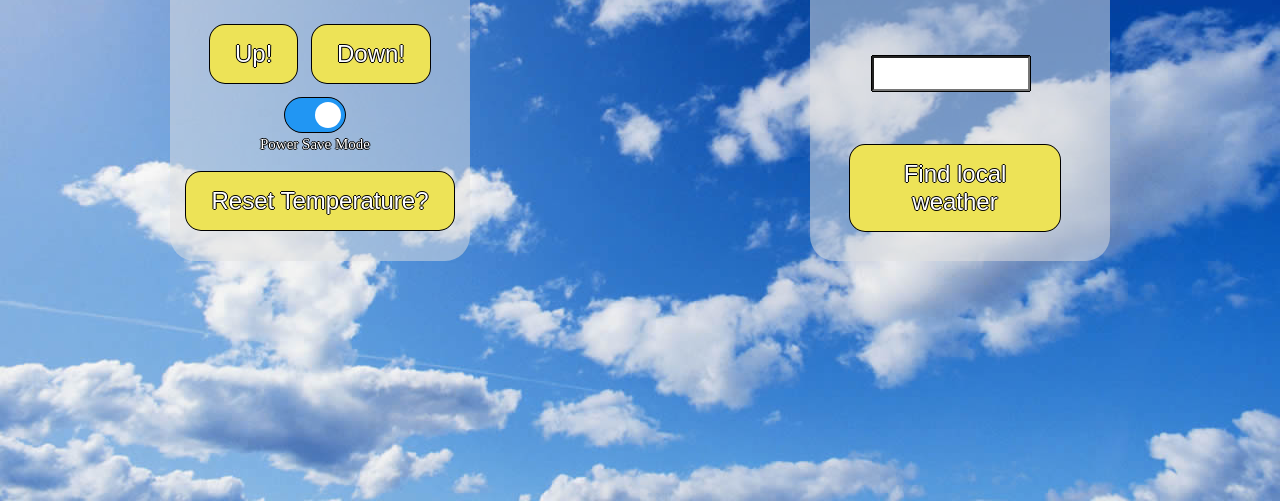
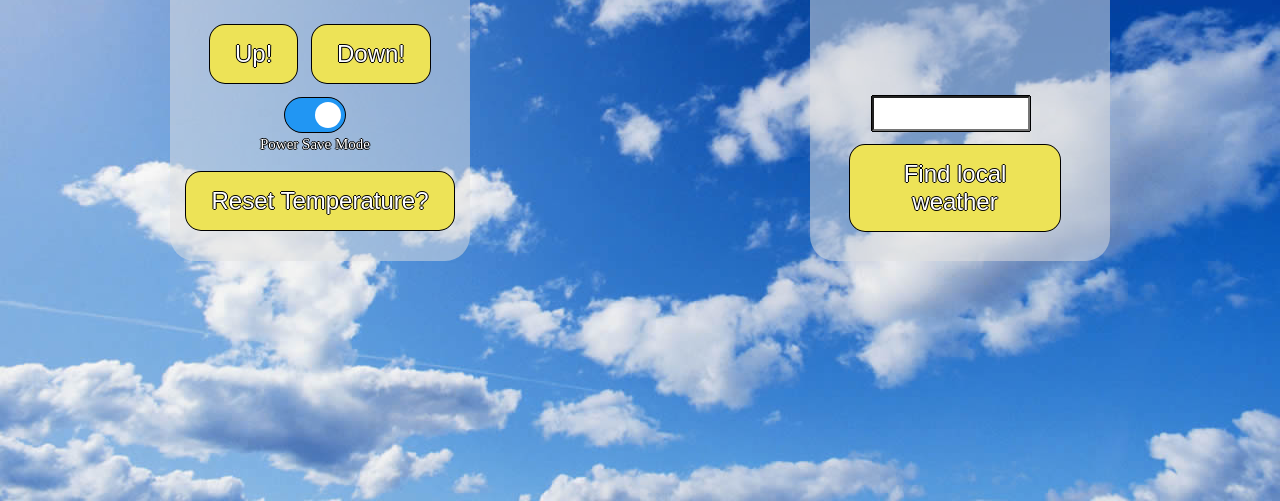
Before and after one commit to ilarne/thermostat-JS, a plain HTML site: page index.html in a window 1280 px wide. Shown: the part 299-800 px from the top of the page. Drawn offline with nearby package versions, Linux system fonts and the light colour scheme; no server answers.

Commit message:
edit input positioning

```diff
--- a/css/style.css
+++ b/css/style.css
@@ -94,7 +94,7 @@ body {
   width: 50%;
   font-size: 25px;
   box-shadow: -1px 0 black, 0 1px black, 1px 0 black, 0 -1px black;
-  bottom: 170px;
+  bottom: 130px;
   right:   80px;
   position: absolute;
 }
```
